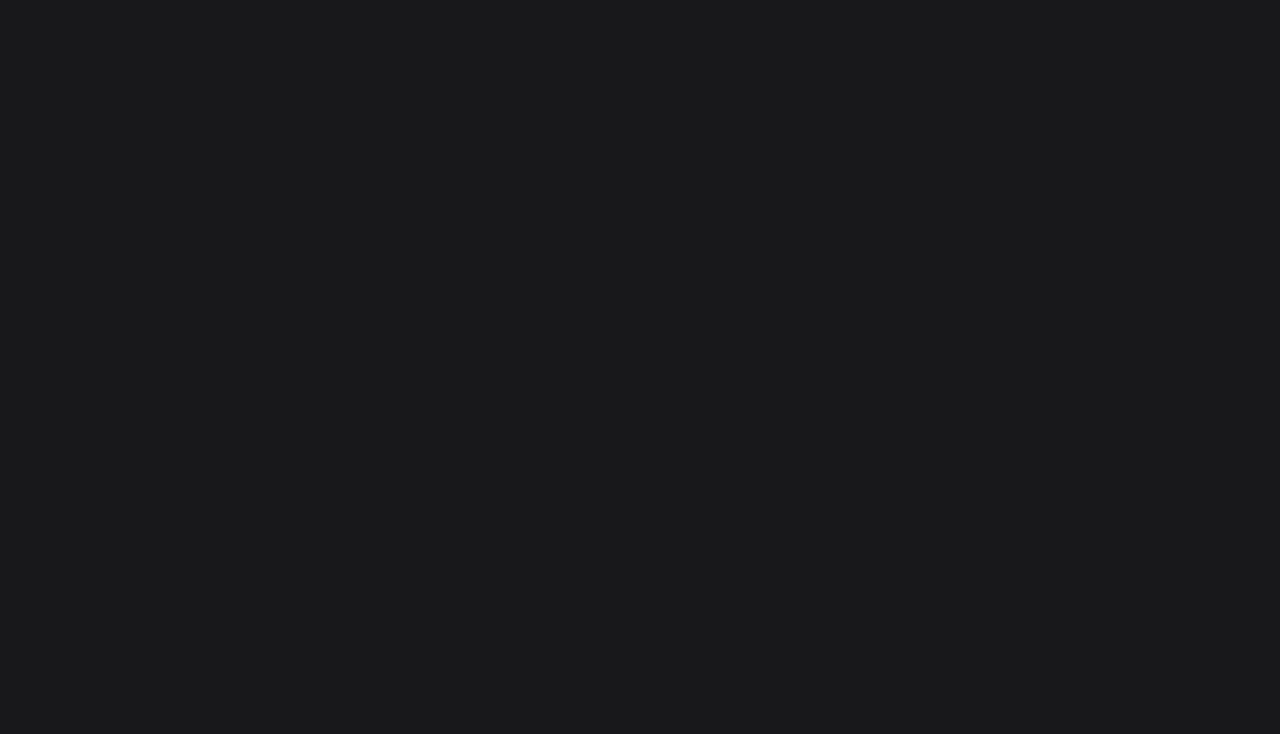
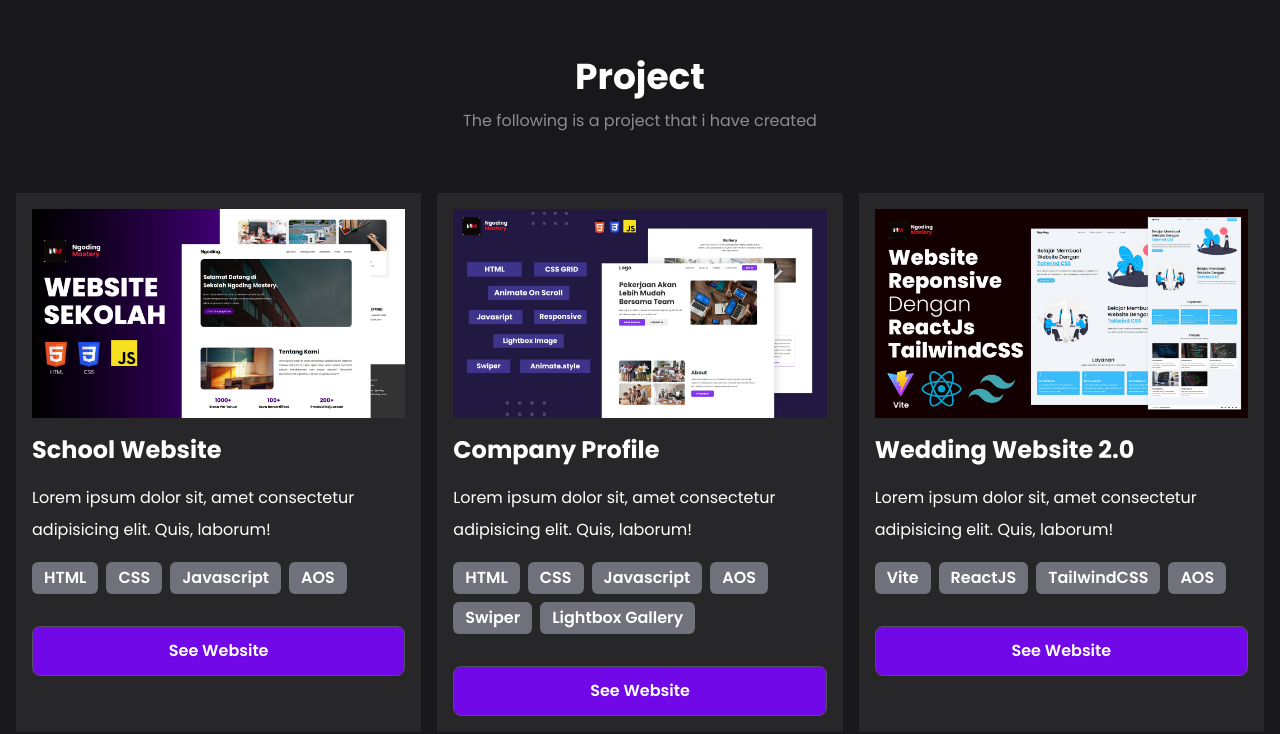
Before and after one commit to yudisdev/portofolio_project, a React (Vite) app: page / in a window 1280 px wide. Shown: the part 1763-2497 px from the top of the page. Before the commit the page ends 1652 px from the top, so only its background shows below. Built offline with nearby package versions, Linux system fonts and the light colour scheme.

Commit message:
finished project section

```diff
--- a/src/App.jsx
+++ b/src/App.jsx
@@ -1,4 +1,5 @@
-import { listTools } from "./data";
+import { listTools, listProyek } from "./data";
+
 
 function App() {
   return (
@@ -6,7 +7,7 @@
       <div className="hero grid items-center pt-10 xl:gap-0 gap-6 md:grid-cols-2 grid-cols-1 ">
         <div>
           <div className="flex items-center gap-3 mb-6 bg-zinc-800 w-fit p-4 rounded-2xl">
-            <img src="./assets/Yudis.jpg" alt="" className="w-10 rounded-md" />
+            <img src="./assets/Yudis.jpg" alt="" className="w-10 rounded-md" loading="lazy" />
             <q>beutiful code comes from consistent result.😁</q>
           </div>
           <h1 className="text-5xl/tight font-bold mb-6">
@@ -37,7 +38,7 @@
         <img
           src="./assets/Yudis.jpg"
           alt=""
-          className="w-[500px] md:ml-auto rounded-lg"
+          className="w-[500px] md:ml-auto rounded-lg" loading="lazy"
         />
       </div>
 
@@ -47,7 +48,7 @@
           <img
             src="./assets/Yudis.jpg"
             alt="image"
-            className="w-12 rounded-md mb-10 sm:hidden"
+            className="w-12 rounded-md mb-10 sm:hidden" loading="lazy"
           />
           <p className="text-base/loose mb-10">
             I'm a budding front-end developer who enjoys exploring modern web
@@ -58,7 +59,7 @@
             <img
               src="./assets/Yudis.jpg"
               alt=""
-              className="rounded-md w-12 sm:block hidden"
+              className="rounded-md w-12 sm:block hidden" loading="lazy"
             />
             <div className="flex items-center gap-6">
               <div>
@@ -81,7 +82,7 @@
 
         <div className="tools mt-32">
           <h1 className="text-4xl/snug font-bold mb-4">Tools used</h1>
-          <p className="w-2/5 text-base/loose opacity-50">
+          <p className="xl:w-2/5 lg:w-2/4 md:w-2/3 sm:w-3/4 w-full text-base/loose opacity-50">
             The following tools are the ones i often use to create websites.
           </p>
           <div className="tools-box mt-14 grid lg:grid-cols-4 md:grid-cols-3 sm:grid-cols-2 grid-cols-1 gap-4">
@@ -90,7 +91,7 @@
                 <img
                   src={tools.gambar}
                   alt="toolsimage"
-                  className="w-14 bg-zinc-800 p-1 group-hover:bg-zinc-900"
+                  className="w-14 bg-zinc-800 p-1 group-hover:bg-zinc-900" loading="lazy"
                 />
                 <div>
                   <h4 className="font-bold">{tools.nama}</h4>
@@ -102,6 +103,32 @@
         </div>
       </div>
       {/* {about} */}
+
+      {/* Project */}
+      <div className="Project mt-32 py-10">
+        <h1 className="text-center text-4xl font-bold mb-2">Project</h1>
+        <p className="text-base/loose text-center opacity-50">The following is a project that i have created</p>
+        <div className="project-box mt-14 grid lg:grid-cols-3 sm:grid-cols-2 grid-cols-1 gap-4">
+            {listProyek.map((proyek) => (
+              <div key={proyek.id} className="p-4 bg-zinc-800">
+               <img src={proyek.gambar} alt="Project image" loading="lazy" />
+               <div>
+                <h1 className="text-2xl font-bold my-4">{proyek.nama}</h1>
+                <p className="text-base/loose mb-4">{proyek.desk}</p>
+                <div className="flex flex-wrap gap-2">
+                  {proyek.tools.map((tool, index) => (
+                    <p className="py-1 px-3 border-zinc-500 bg-zinc-500 hover:bg-zinc-700 rounded-md font-semibold" key={index} >{tool}</p>
+                  ))}
+                </div>
+                <div className="mt-8 text-center">
+                  <a className="bg-violet-700 p-3 rounded-lg block border border-zinc-600 hover:bg-violet-600 font-semibold" href="#">See Website</a>
+                </div>
+               </div>
+              </div>
+            ))}
+        </div>
+      </div>
+      {/* Project */}
     </>
   );
 }
--- a/src/data.js
+++ b/src/data.js
@@ -109,7 +109,7 @@
   {
     id: 1,
     gambar: Proyek1,
-    nama: "Website Sekolah",
+    nama: "School Website",
     desk: "Lorem ipsum dolor sit, amet consectetur adipisicing elit. Quis, laborum!",
     tools: ["HTML", "CSS", "Javascript", "AOS"],
     dad: "200",
@@ -125,7 +125,7 @@
   {
     id: 3,
     gambar: Proyek3,
-    nama: "Web Pernikahan 2.0",
+    nama: "Wedding Website 2.0",
     desk: "Lorem ipsum dolor sit, amet consectetur adipisicing elit. Quis, laborum!",
     tools: ["Vite", "ReactJS", "TailwindCSS", "AOS"],
     dad: "400",
```
